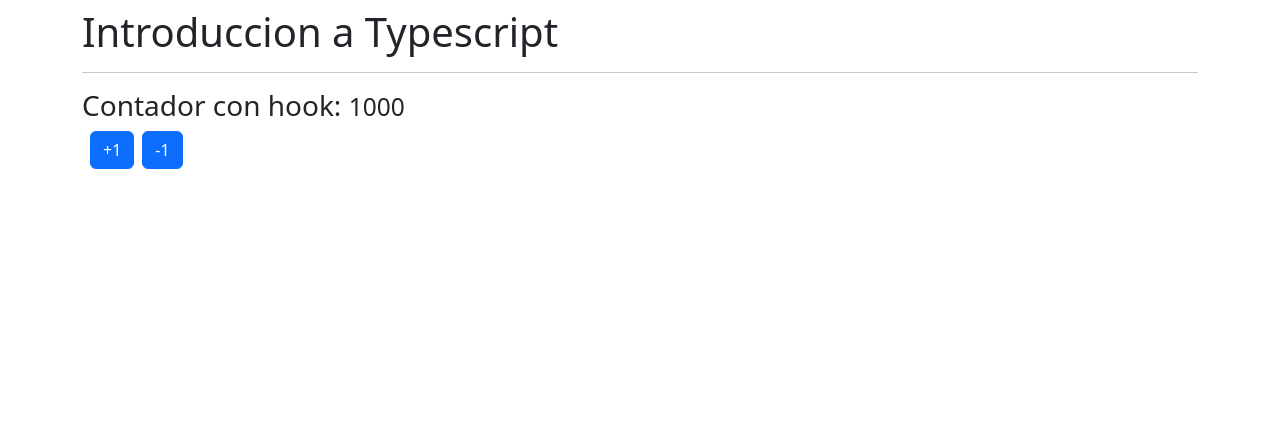
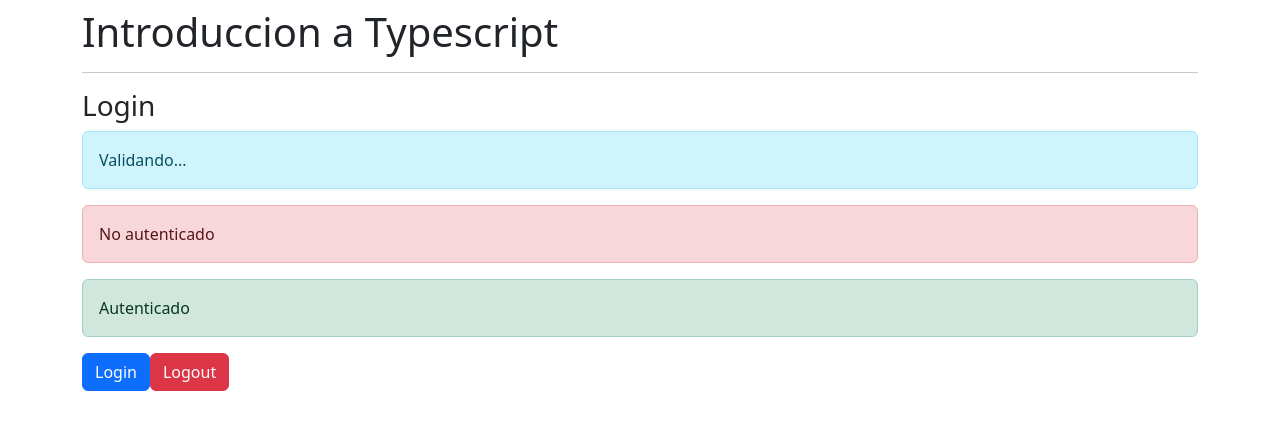
Before and after one commit to EcheCostabel/react-native, a React (Create React App) app: page / in a window 1280 px wide. Shown: the top 430 px of the page. Built offline with nearby package versions, Linux system fonts and the light colour scheme.

Commit message:
Login component

```diff
--- a/src/App.tsx
+++ b/src/App.tsx
@@ -1,6 +1,4 @@
-
-
-import { ContadorConHook } from "./components/ContadorConHook";
+import { Login } from "./components/Login";
 
 
 
@@ -11,7 +9,7 @@
       <h1>Introduccion a Typescript</h1>
      <hr />
 
-      <ContadorConHook />
+      <Login />
     </div>
   )
 }
--- /dev/null
+++ b/src/components/Login.tsx
@@ -0,0 +1,31 @@
+import React from 'react'
+
+export const Login = () => {
+  return (
+    <>
+        <h3>Login</h3>
+
+        <div className='alert alert-info'>
+            Validando...
+        </div>
+
+        <div className='alert alert-danger'>
+            No autenticado
+        </div>
+
+        <div className='alert alert-success'>
+            Autenticado
+        </div>
+
+
+
+        <button className='btn btn-primary'>
+            Login
+        </button>
+
+        <button className='btn btn-danger'>
+            Logout
+        </button>
+    </>
+  )
+}
```
